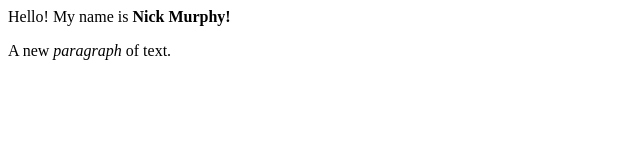
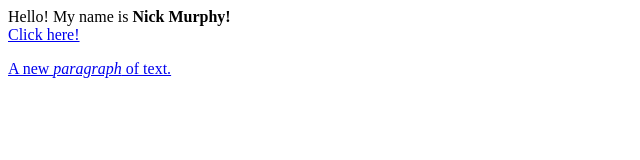
Before and after one commit to SWEInstructor/cseSpring2022, a plain HTML site: page index.html in a window 1280 px wide. Shown: the whole page, without its empty margins (0-640 px from the left). Drawn offline with Linux system fonts and the light colour scheme.

Commit message:
Update index.html

```diff
--- a/index.html
+++ b/index.html
@@ -5,6 +5,8 @@
 
 Hello! My name is <b>Nick Murphy!</b>
 
+  <br>
+  <a href="another.html">Click here!</b>
 <p>
   A new <i>paragraph</i> of text.
 
```
